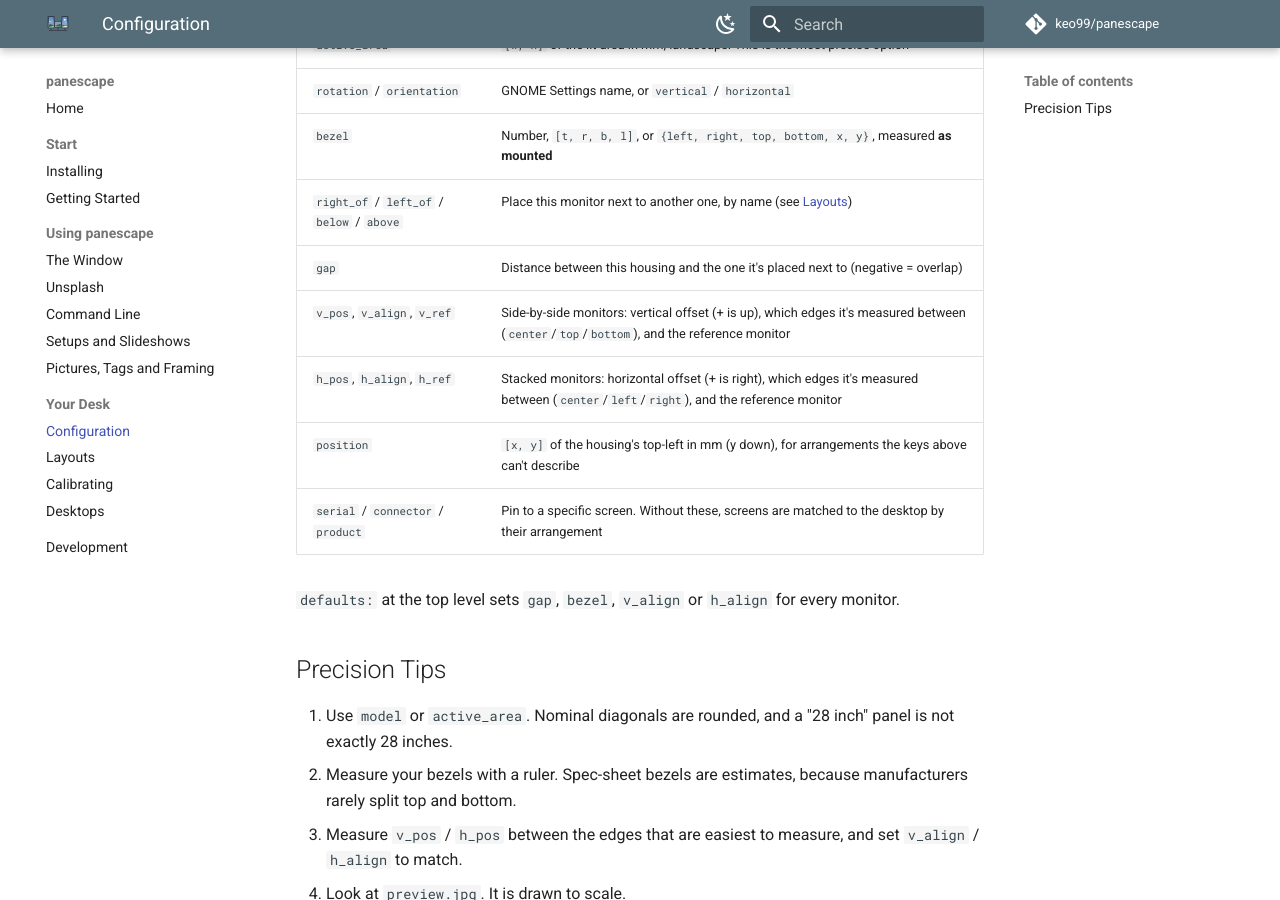
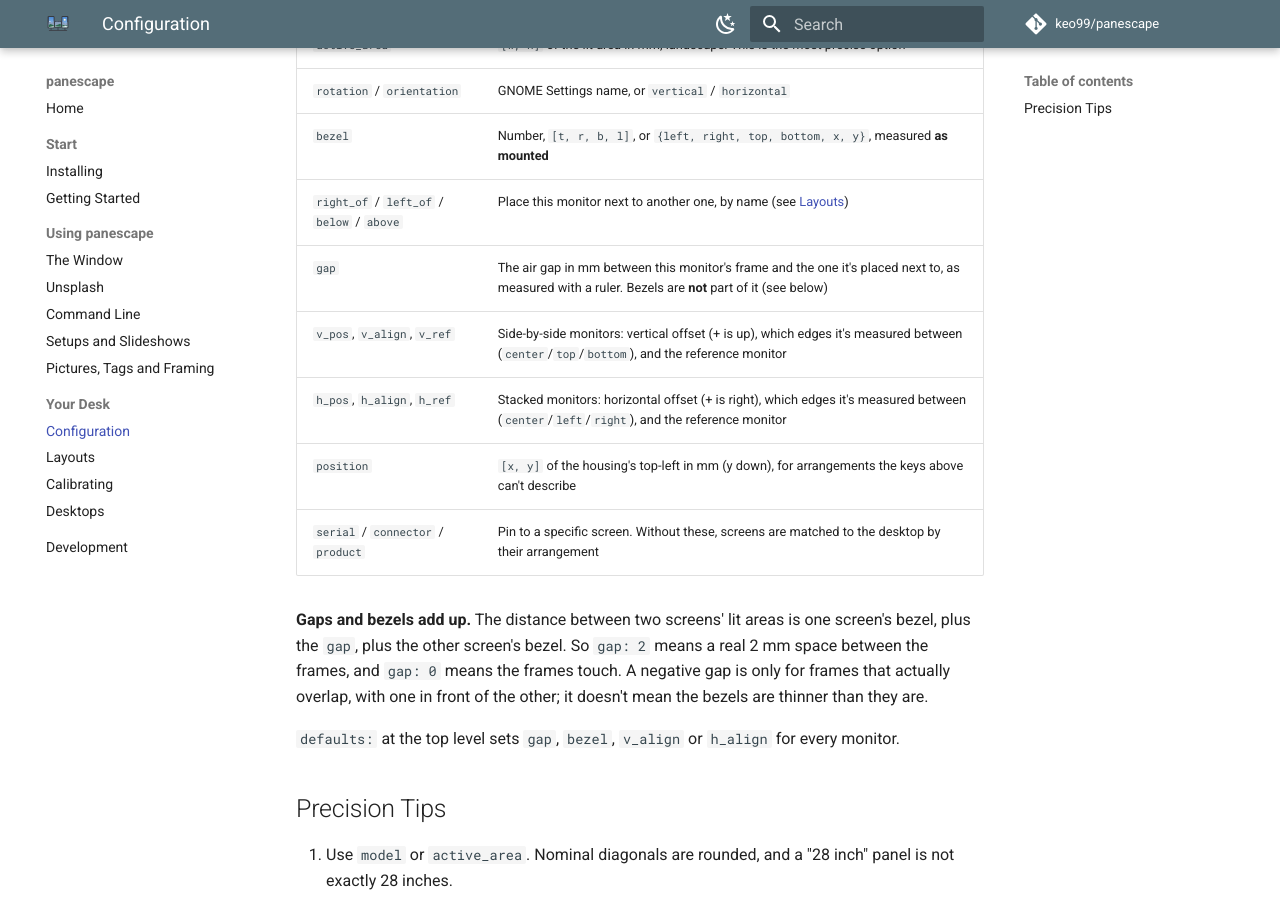
Before and after one commit to keo99/panescape, an MkDocs documentation site: the page built from docs/configuration.md, in a window 1280 px wide and 900 px high, scrolled down 1084 px. Built offline with MkDocs 1.6.1 and Material for MkDocs 9.7.7, drawn with Linux system fonts in a browser that asks for light colours; comment, search, counter and statistics services are not loaded; some of the changed text lies outside the part shown.

Commit message:
Make clear that 'gap' is the air between the frames; bezels add on top
The behaviour is unchanged: gap is measured between the monitors' outer
edges, so the space between two lit areas is bezel + gap + bezel. The window
now labels it "Gap between frames" with a tooltip, and the docs and the
example layouts say so. A test pins the behaviour down.

Claude-Session: https://claude.ai/code/session_01UizLdhCLWR8A1NgcTaBdXB

```diff
--- a/docs/configuration.md
+++ b/docs/configuration.md
@@ -17,7 +17,7 @@ monitors:
     resolution: FHD             # or 1920x1080, 4K, QHD, …; always the panel's native mode
     size: 24in                  # diagonal; or active_area: [527.04, 296.46] (landscape, mm)
     bezel: 6                    # all sides; or [top, right, bottom, left]
-    gap: 0                      # mm from the previous housing (negative = overlap)
+    gap: 0                      # mm of air between the frames; bezels not included
     v_pos: -20                  # mm, + is up, relative to the first monitor
     v_align: center             # measure v_pos between centres | tops | bottoms
 
@@ -47,11 +47,17 @@ Every monitor key:
 | `rotation` / `orientation` | GNOME Settings name, or `vertical` / `horizontal` |
 | `bezel` | Number, `[t, r, b, l]`, or `{left, right, top, bottom, x, y}`, measured **as mounted** |
 | `right_of` / `left_of` / `below` / `above` | Place this monitor next to another one, by name (see [Layouts](layouts.md)) |
-| `gap` | Distance between this housing and the one it's placed next to (negative = overlap) |
+| `gap` | The air gap in mm between this monitor's frame and the one it's placed next to, as measured with a ruler. Bezels are **not** part of it (see below) |
 | `v_pos`, `v_align`, `v_ref` | Side-by-side monitors: vertical offset (+ is up), which edges it's measured between (`center`/`top`/`bottom`), and the reference monitor |
 | `h_pos`, `h_align`, `h_ref` | Stacked monitors: horizontal offset (+ is right), which edges it's measured between (`center`/`left`/`right`), and the reference monitor |
 | `position` | `[x, y]` of the housing's top-left in mm (y down), for arrangements the keys above can't describe |
 | `serial` / `connector` / `product` | Pin to a specific screen. Without these, screens are matched to the desktop by their arrangement |
+
+**Gaps and bezels add up.** The distance between two screens' lit areas is one
+screen's bezel, plus the `gap`, plus the other screen's bezel. So `gap: 2` means a
+real 2 mm space between the frames, and `gap: 0` means the frames touch. A
+negative gap is only for frames that actually overlap, with one in front of the
+other; it doesn't mean the bezels are thinner than they are.
 
 `defaults:` at the top level sets `gap`, `bezel`, `v_align` or `h_align` for every monitor.
 
```
Also changed, not shown: docs/layouts.md (+3 -0 lines), docs/images/gui-layout.png, 7 other files.
